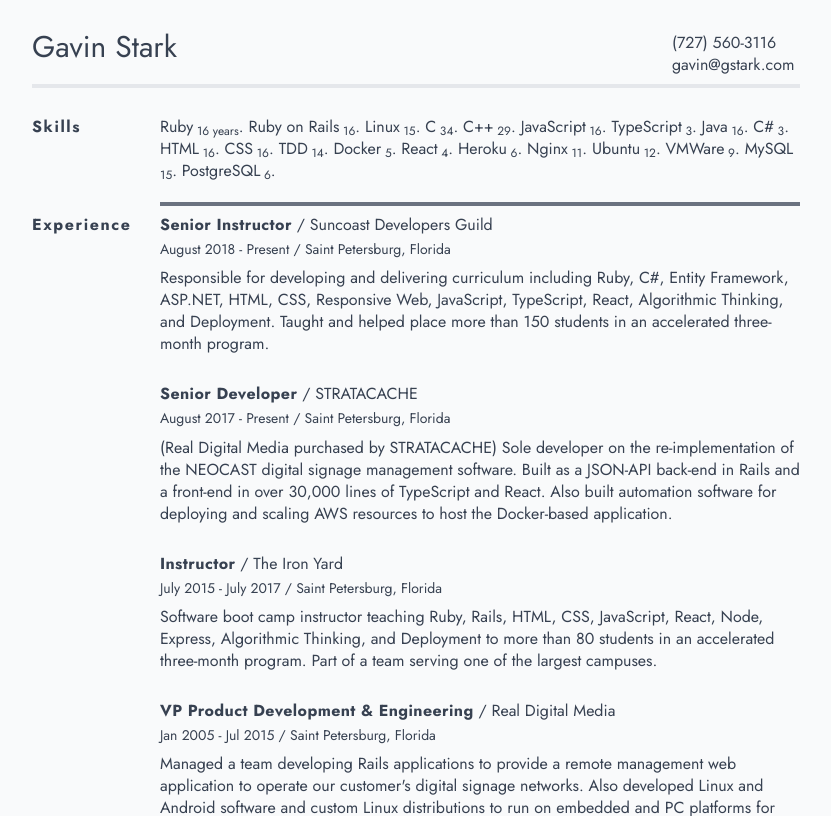
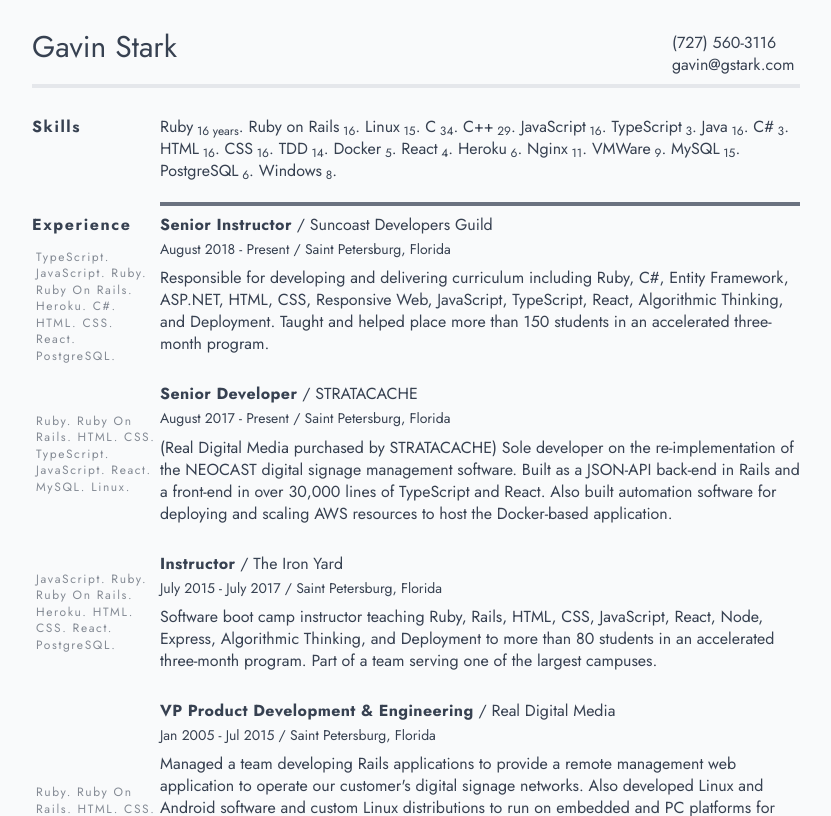
Before and after one commit to gstark/resume, a React (Vite) app: page / in a window 1280 px wide. Shown: the top 816 px of the page, without its empty margins (224-1055 px from the left). Built offline with nearby package versions, Linux system fonts and the light colour scheme.

Commit message:
Add skills for each experience

```diff
--- a/src/App.tsx
+++ b/src/App.tsx
@@ -8,8 +8,9 @@
 
 export function App() {
   return (
+    <>
       <div className="mx-6 xl:mx-64 mb-20">
-      <section className="grid grid-cols-12 bg-gray-50 border-b-4 sticky top-0 pt-8 pb-2">
+        <section className="grid grid-cols-12 border-b-4 sticky top-0 pt-8 pb-2 bg-gray-50 z-10">
           <p className="col-span-12 md:col-span-10 text-3xl">Gavin Stark</p>
           <div className="col-span-12 md:col-span-2 leading-snug">
             <p>
@@ -39,5 +40,6 @@
           <OpenSource key={index} showTitle={index === 0} {...opensource} />
         ))}
       </div>
+    </>
   )
 }
--- a/src/Experience.tsx
+++ b/src/Experience.tsx
@@ -15,6 +15,7 @@
   endDate,
   location,
   description,
+  skills,
 }: {
   showTitle?: boolean
   companyName: string
@@ -23,16 +24,22 @@
   endDate: string
   location: string
   description: string
+  skills?: string[]
 }) {
   return (
     <section className="grid grid-cols-12 my-5">
-      <p
-        className={cx('font-bold tracking-widest', sectionTitleClassNames, {
+      <div
+        className={cx('tracking-widest', sectionTitleClassNames, {
           [sectionTitleBorderClassNames]: showTitle,
         })}
       >
-        {showTitle ? 'Experience' : null}
-      </p>
+        {showTitle ? <span className="font-bold">Experience</span> : null}
+        <div className="print:hidden h-full flex items-center">
+          <span className="text-xs opacity-60 mx-1">
+            {skills ? skills.map((skill) => `${skill}. `) : null}
+          </span>
+        </div>
+      </div>
       <article
         className={cx(sectionBodyClassNames, {
           [sectionBodyBorderClassNames]: showTitle,
--- a/src/resume.json
+++ b/src/resume.json
@@ -6,7 +6,19 @@
       "startDate": "August 2018",
       "endDate": "Present",
       "location": "Saint Petersburg, Florida",
-      "description": "Responsible for developing and delivering curriculum including Ruby, C#, Entity Framework, ASP.NET, HTML, CSS, Responsive Web, JavaScript, TypeScript, React, Algorithmic Thinking, and Deployment.  Taught and helped place more than 150 students in an accelerated three-month program."
+      "description": "Responsible for developing and delivering curriculum including Ruby, C#, Entity Framework, ASP.NET, HTML, CSS, Responsive Web, JavaScript, TypeScript, React, Algorithmic Thinking, and Deployment.  Taught and helped place more than 150 students in an accelerated three-month program.",
+      "skills": [
+        "TypeScript",
+        "JavaScript",
+        "Ruby",
+        "Ruby On Rails",
+        "Heroku",
+        "C#",
+        "HTML",
+        "CSS",
+        "React",
+        "PostgreSQL"
+      ]
     },
     {
       "companyName": "STRATACACHE",
@@ -14,7 +26,18 @@
       "startDate": "August 2017",
       "endDate": "Present",
       "location": "Saint Petersburg, Florida",
-      "description": "(Real Digital Media purchased by STRATACACHE) Sole developer on the re-implementation of the NEOCAST digital signage management software. Built as a JSON-API back-end in Rails and a front-end in over 30,000 lines of TypeScript and React. Also built automation software for deploying and scaling AWS resources to host the Docker-based application."
+      "description": "(Real Digital Media purchased by STRATACACHE) Sole developer on the re-implementation of the NEOCAST digital signage management software. Built as a JSON-API back-end in Rails and a front-end in over 30,000 lines of TypeScript and React. Also built automation software for deploying and scaling AWS resources to host the Docker-based application.",
+      "skills": [
+        "Ruby",
+        "Ruby On Rails",
+        "HTML",
+        "CSS",
+        "TypeScript",
+        "JavaScript",
+        "React",
+        "MySQL",
+        "Linux"
+      ]
     },
     {
       "companyName": "The Iron Yard",
@@ -22,7 +45,17 @@
       "startDate": "July 2015",
       "endDate": "July 2017",
       "location": "Saint Petersburg, Florida",
-      "description": "Software boot camp instructor teaching Ruby, Rails, HTML, CSS, JavaScript, React, Node, Express, Algorithmic Thinking, and Deployment to more than 80 students in an accelerated three-month program. Part of a team serving one of the largest campuses."
+      "description": "Software boot camp instructor teaching Ruby, Rails, HTML, CSS, JavaScript, React, Node, Express, Algorithmic Thinking, and Deployment to more than 80 students in an accelerated three-month program. Part of a team serving one of the largest campuses.",
+      "skills": [
+        "JavaScript",
+        "Ruby",
+        "Ruby On Rails",
+        "Heroku",
+        "HTML",
+        "CSS",
+        "React",
+        "PostgreSQL"
+      ]
     },
     {
       "companyName": "Real Digital Media",
@@ -30,7 +63,18 @@
       "startDate": "Jan 2005",
       "endDate": "Jul 2015",
       "location": "Saint Petersburg, Florida",
-      "description": "Managed a team developing Rails applications to provide a remote management web application to operate our customer's digital signage networks. Also developed Linux and Android software and custom Linux distributions to run on embedded and PC platforms for digital signage.  Build software in C/C++/Java to download, manage, and play customer media on Linux-based devices. Created our own Ubuntu-based operating system designed to boot from a single filesystem-in-a-file allowing for secure and reliable remote upgrades of thousands of remote devices. During a ten-year tenure oversaw the migration from custom system-on-chip to off-the-shelf hardware including migrations from 32 to 64 bit operating systems and software.  "
+      "description": "Managed a team developing Rails applications to provide a remote management web application to operate our customer's digital signage networks. Also developed Linux and Android software and custom Linux distributions to run on embedded and PC platforms for digital signage.  Build software in C/C++/Java to download, manage, and play customer media on Linux-based devices. Created our own Ubuntu-based operating system designed to boot from a single filesystem-in-a-file allowing for secure and reliable remote upgrades of thousands of remote devices. During a ten-year tenure oversaw the migration from custom system-on-chip to off-the-shelf hardware including migrations from 32 to 64 bit operating systems and software.  ",
+      "skills": [
+        "Ruby",
+        "Ruby On Rails",
+        "HTML",
+        "CSS",
+        "TypeScript",
+        "JavaScript",
+        "React",
+        "MySQL",
+        "Linux"
+      ]
     },
     {
       "companyName": "Honeywell Space Systems",
@@ -38,7 +82,8 @@
       "startDate": "Mar 2002",
       "endDate": "Jan 2005",
       "location": "Clearwater, Florida",
-      "description": " Senior Software Engineer working on the Ballistic Missile Range Safety Technology program. Led team building, testing, and certifying Flight Category 2 (one level below the safety category for human space flight) software in C++ to track rockets, download telemetry, convert real-time data, and plot the Instantaneous Impact Point of flight vehicles. This system provided a 3D view of the projected impact point of a launched rocket allowing a safety office to make a decision to destroy the vehicle if it encroached on populated areas.  "
+      "description": " Senior Software Engineer working on the Ballistic Missile Range Safety Technology program. Led team building, testing, and certifying Flight Category 2 (one level below the safety category for human space flight) software in C++ to track rockets, download telemetry, convert real-time data, and plot the Instantaneous Impact Point of flight vehicles. This system provided a 3D view of the projected impact point of a launched rocket allowing a safety office to make a decision to destroy the vehicle if it encroached on populated areas.  ",
+      "skills": ["C", "C++", "Windows"]
     },
     {
       "companyName": "Teltronics",
@@ -46,7 +91,8 @@
       "startDate": "Feb 2000",
       "endDate": "Mar 2002",
       "location": "Sarasota, Florida",
-      "description": "Senior Software Engineer working on the SEBea system for managing PBX phone systems. Developed Microsoft Windows-based client software in C++, created and executed system tests, supported embedded software development team.  "
+      "description": "Senior Software Engineer working on the SEBea system for managing PBX phone systems. Developed Microsoft Windows-based client software in C++, created and executed system tests, supported embedded software development team.  ",
+      "skills": ["C", "C++", "Windows"]
     },
     {
       "companyName": "Epsilon Squared Software",
@@ -54,7 +100,8 @@
       "startDate": "Jan 1999",
       "endDate": "Feb 2000",
       "location": "St Petersburg, Florida",
-      "description": " Built, marketed, and sold the products “InstallRite” and “InstallWatch” software for documenting and automating the deployment of software on Microsoft Windows networks.  "
+      "description": " Built, marketed, and sold the products “InstallRite” and “InstallWatch” software for documenting and automating the deployment of software on Microsoft Windows networks.  ",
+      "skills": ["C", "C++", "Windows"]
     },
     {
       "companyName": "CFT Consulting",
@@ -62,7 +109,8 @@
       "startDate": "Jul 1995",
       "endDate": "Jan 1999",
       "location": "Sarasota, Florida",
-      "description": " Software consultant primarily in the Retail Systems field. Created and managed the RFP process for large POS and Merchandising system selections. Managed and wrote supporting software systems for nationwide system deployments and migrations including POS, inventory management, warehouse management, and accounting for companies such as GAP, Egghead, Totes, Adidas, and more."
+      "description": " Software consultant primarily in the Retail Systems field. Created and managed the RFP process for large POS and Merchandising system selections. Managed and wrote supporting software systems for nationwide system deployments and migrations including POS, inventory management, warehouse management, and accounting for companies such as GAP, Egghead, Totes, Adidas, and more.",
+      "skills": ["C", "C++", "Windows"]
     }
   ],
   "skills": [
@@ -82,10 +130,10 @@
     { "tech": "React", "years": 4 },
     { "tech": "Heroku", "years": 6 },
     { "tech": "Nginx", "years": 11 },
-    { "tech": "Ubuntu", "years": 12 },
     { "tech": "VMWare", "years": 9 },
     { "tech": "MySQL", "years": 15 },
-    { "tech": "PostgreSQL", "years": 6 }
+    { "tech": "PostgreSQL", "years": 6 },
+    { "tech": "Windows", "years": 8 }
   ],
   "community": [
     {
--- a/tailwind.config.js
+++ b/tailwind.config.js
@@ -17,7 +17,11 @@
       '6xl': '4rem',
       '7xl': '5rem',
     },
-    extend: {},
+    extend: {
+      screens: {
+        print: { raw: 'print' },
+      },
+    },
   },
   variants: {
     extend: {},
```
Lines whose indentation alone changed are shown as unchanged.
